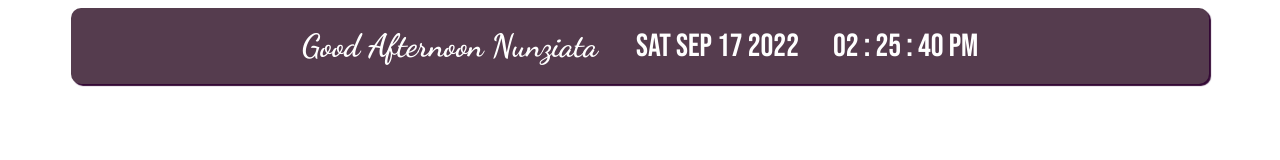
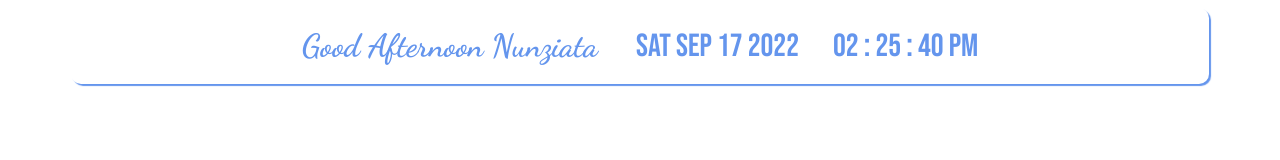
Before and after one commit to justcallmenan/notion, a plain HTML site: page greetings.html in a window 1280 px wide. Drawn offline with Linux system fonts and the light colour scheme.

Commit message:
Update greetings.html

```diff
--- a/greetings.html
+++ b/greetings.html
@@ -40,11 +40,11 @@ h1 {
 .card {
     padding: 10px 25px 10px 25px;
     border-radius: 10px;
-    background: #553c4e;
+    background: #F5F5F;
     width: 85vw;
-    color: #fff;
+    color: #6495ED;
     display: inline-block;
-    box-shadow: 2px 2px 1px 0px #330835;
+    box-shadow: 2px 2px 1px 0px #6495ED;
 }
 
 .card:hover {
```
